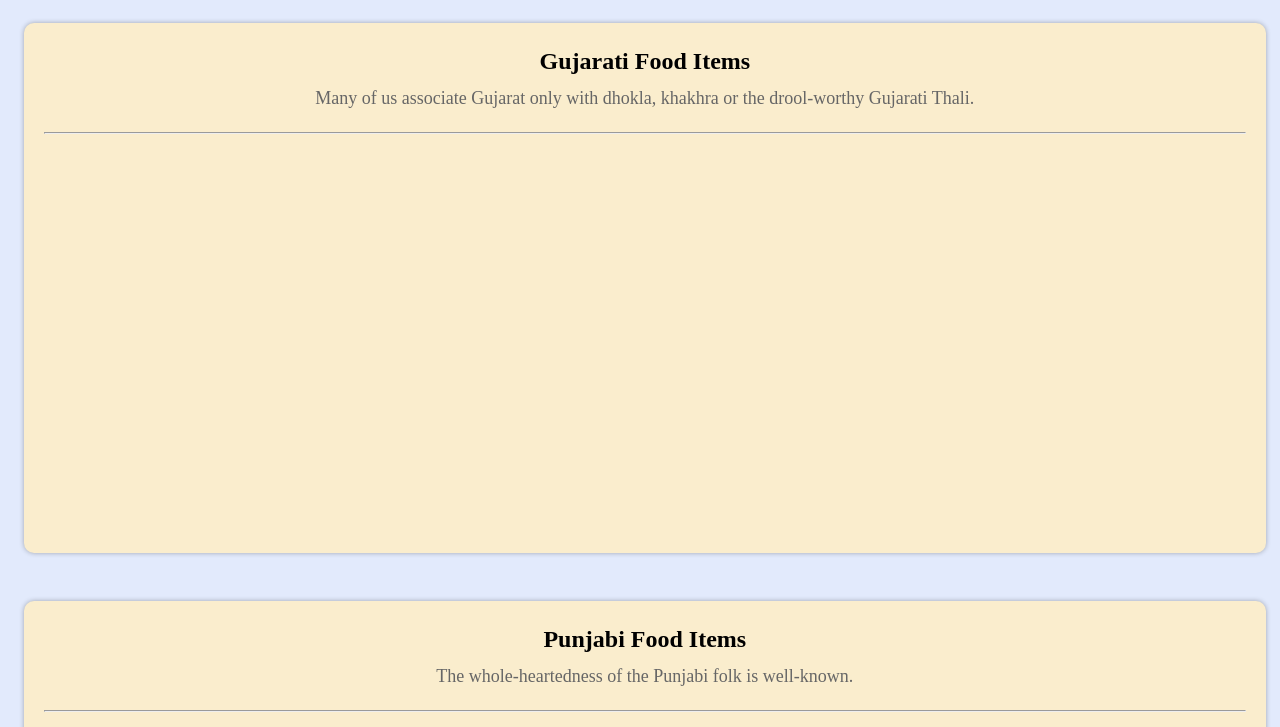
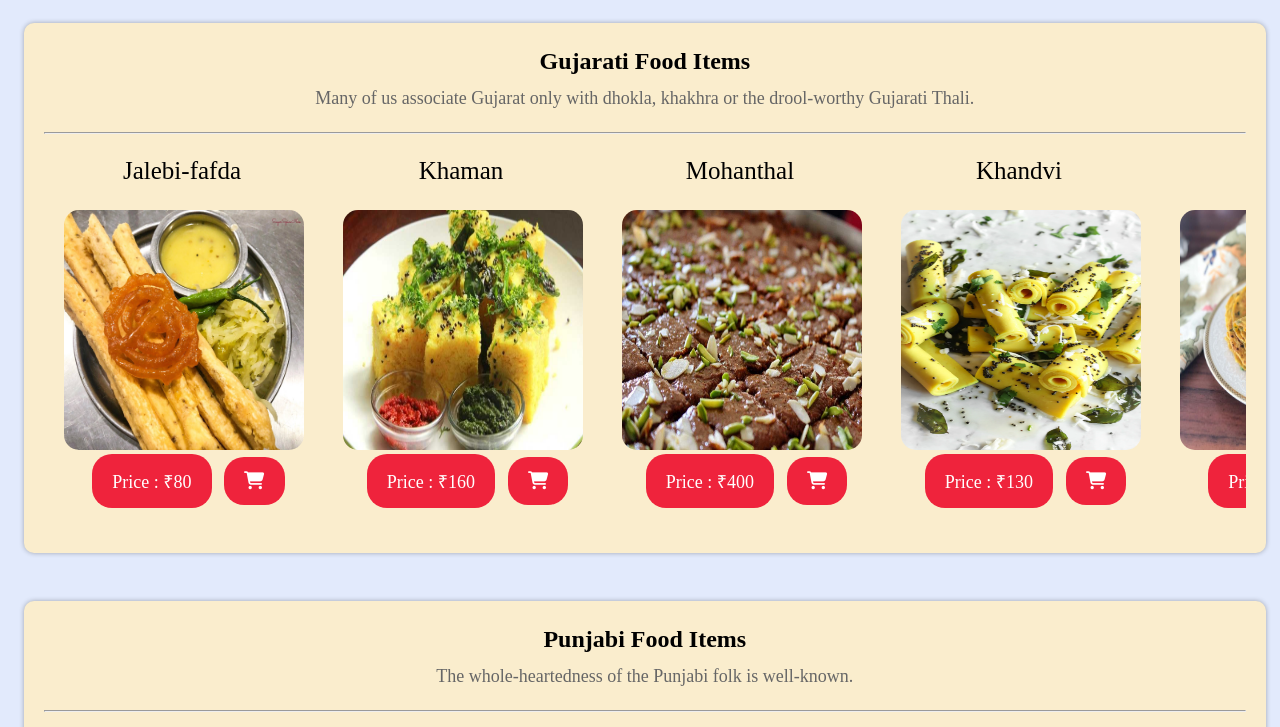
Before and after one commit to harshboghara2004/foodplanet.github.io, a plain HTML site: page index.html in a window 1280 px wide. Shown: the part 93-820 px from the top of the page. Drawn offline with Linux system fonts and the light colour scheme.

Commit message:
Update index.html

```diff
--- a/index.html
+++ b/index.html
@@ -60,7 +60,7 @@
     @ 2023 Food Planet India, Inc. All rights reserved.
   </footer>
   </div>
-  <script defer type="module" src="./JS/login.js"></script>
+  <script defer type="module" src="./JS/main.js"></script>
   <script src="./JS/login.js"></script>
   <script src="./JS/alert.js"></script>
   </body>
```
